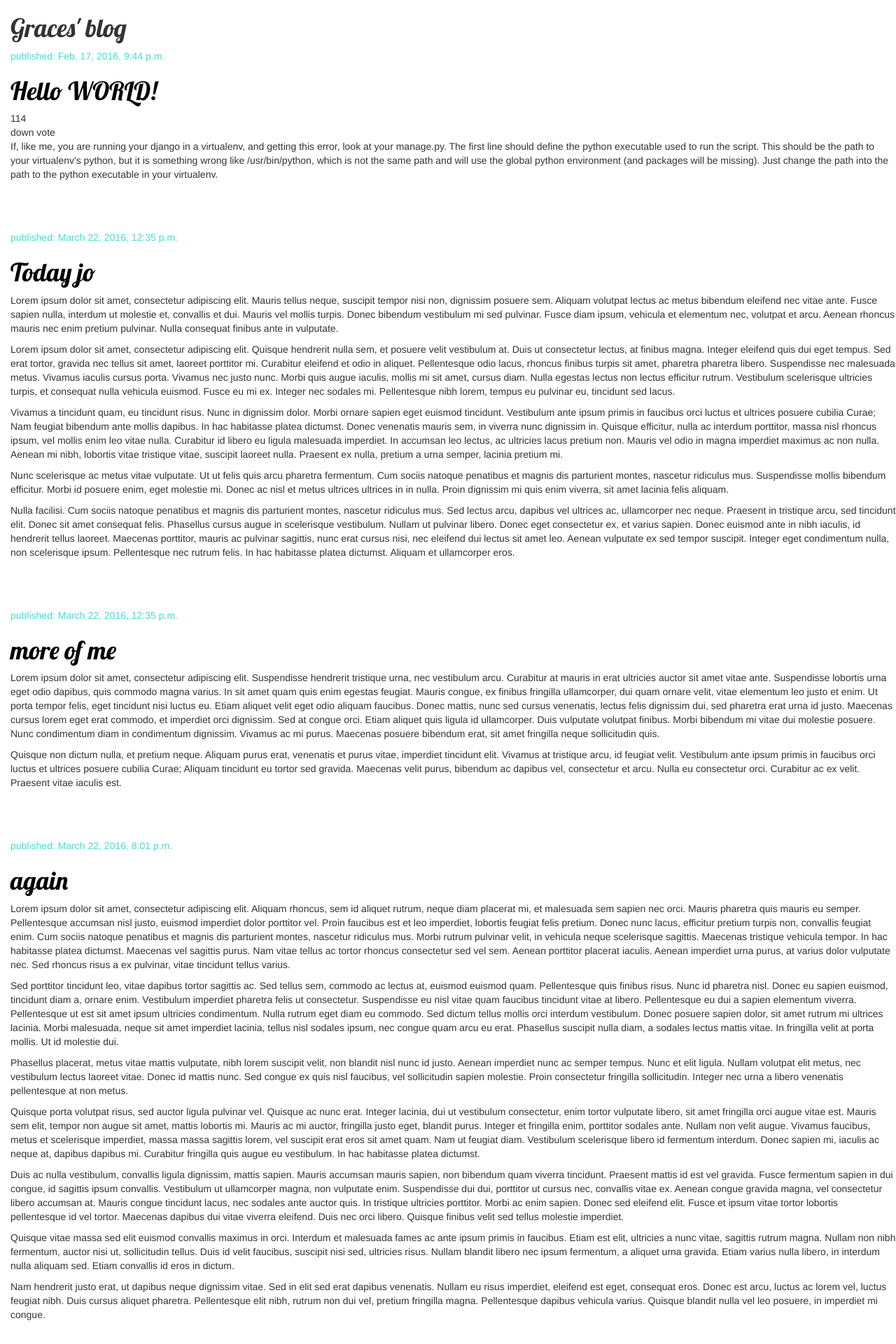
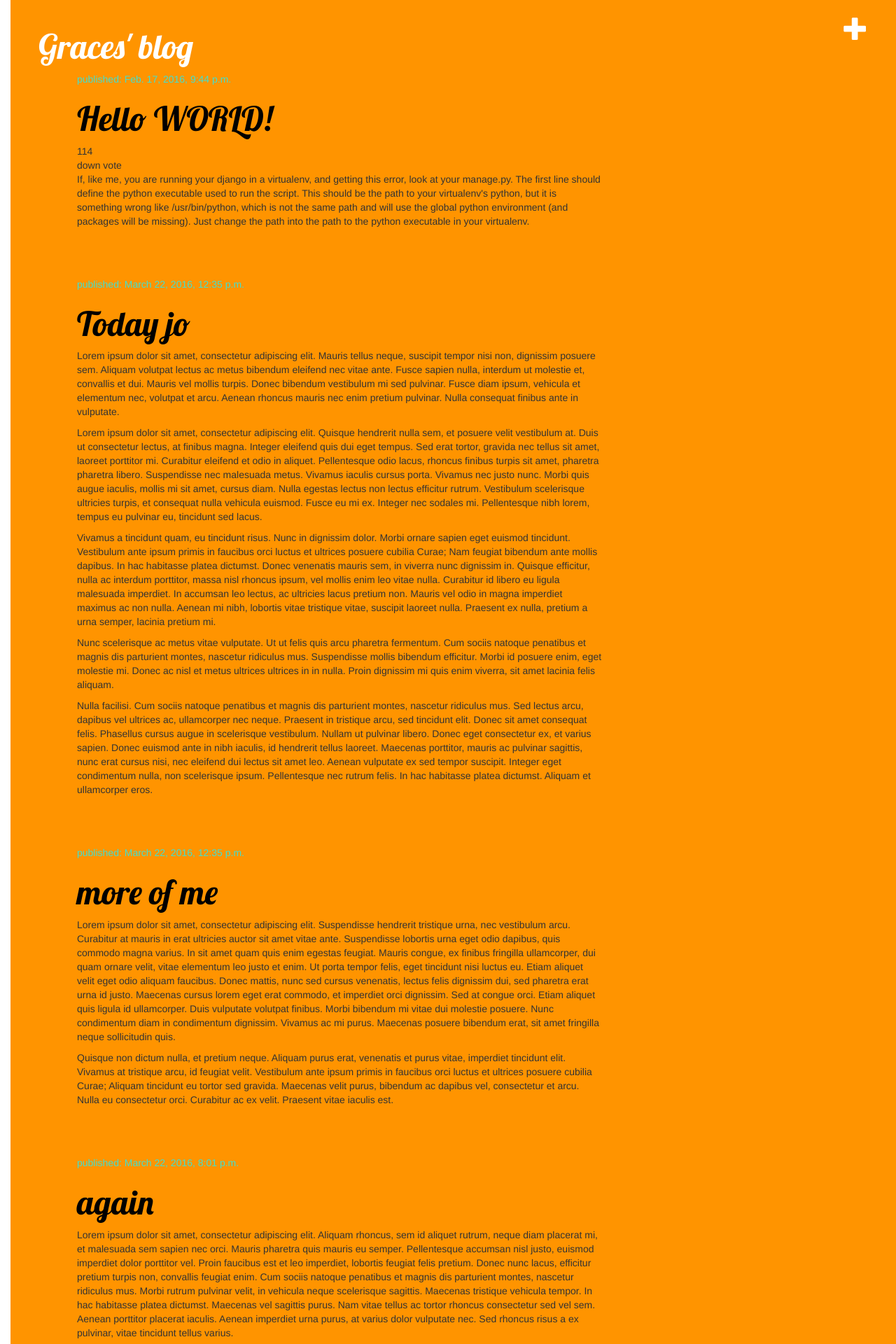
Before and after one commit to GraceJonn123/jj, a Django app: template djangogirls/blog/templates/blog/post_list.html in a window 1280 px wide. Shown: the top 1920 px of the page at 70% size. Run offline with Django 3.2, Linux system fonts and the light colour scheme; the template is opened without the code that fills it: values that come from a table or form of the project are taken from there, others are empty; data comes from the database, SQL or seed files in the repository; some libraries are stand-ins or nearby versions.

Commit message:
added new url

```diff
--- a/djangogirls/blog/templates/blog/base.html
+++ b/djangogirls/blog/templates/blog/base.html
@@ -9,9 +9,17 @@
         <title>Gracey's blog</title>
     </head>
     <body>
-      <h1>Graces' blog</h1>
-      {% block content %}
+      <div class="page-header">
+        <a href="{% url 'post_new' %}" class="top-menu"><span class="glyphicon glyphicon-plus"></span></a>
+      <h1><a href="/">Graces' blog</a></h1>
+      <div class="content container">
+        <div class="row">
+          <div class="col-md-8">
+            {% block content %}
 
-      {% endblock %}
+            {% endblock %}
+          </div>
+        </div>
+      </div>
     </body>
-    </html>
+  </html>
--- a/djangogirls/blog/urls.py
+++ b/djangogirls/blog/urls.py
@@ -6,4 +6,5 @@
 urlpatterns = [
 	url(r'^$', views.post_list, name='post_list'),
 	url(r'^post/(?P<pk>\d+)/$', views.post_detail, name='post_detail'),
+	url(r'^post/new/$', views.post_new, name='post_new'),
 ]
```
